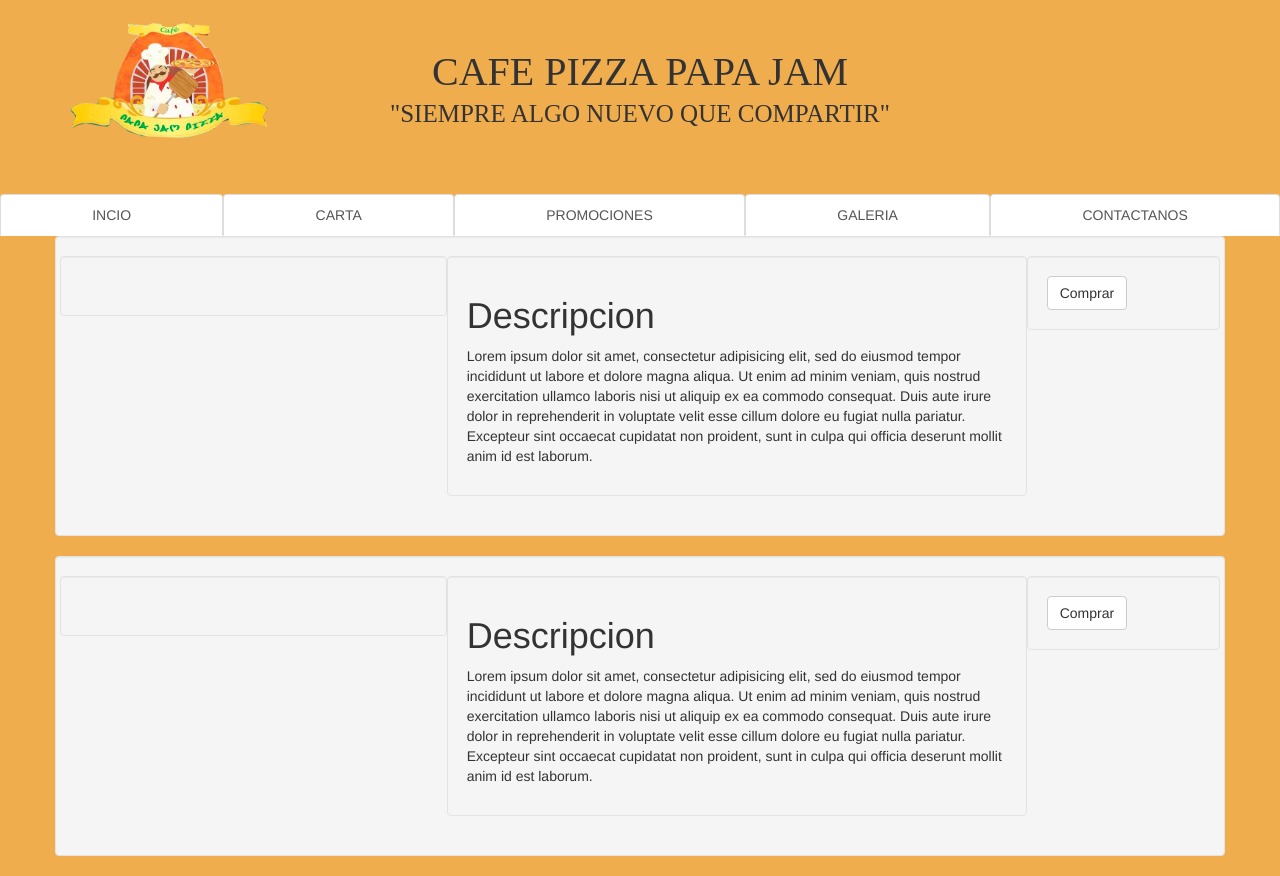
After one commit to GessellPerez/papa-jam, a PHP site: page /Tiposdepizza.php in a window 1280 px wide. The commit adds this page. Run offline with PHP 8.4, Linux system fonts and the light colour scheme; some libraries are stand-ins or nearby versions.

Commit message:
Revert "Revert "avances""
This reverts commit 55d5c5d5b83c88b8649b7793454f44ab2e860b5d.

```diff
--- /dev/null
+++ b/Tiposdepizza.php
@@ -0,0 +1,82 @@
+<!DOCTYPE html>
+<html>
+<head>
+	<title>Papajam</title>
+	<link href="css/bootstrap.min.css" rel="stylesheet">
+    <link href="css/style.css" rel="stylesheet">
+    <link href="css/jquery-ui.css" rel="stylesheet">
+</head>
+<body>
+ <body>
+    <header>
+     <div class="container">
+       <div class="row">
+          <div class="col-sm-3">
+            <img src="img/logo.png" class="img-rounded img-responsive" />
+          	</div>
+           	<div class="col-sm-6 titu">
+                <h3>CAFE PIZZA PAPA JAM</h3>
+                <h4>"SIEMPRE ALGO NUEVO QUE COMPARTIR"</h4>
+         	</div>
+       		</div>
+    	 </div>
+  	</header>
+    <nav class="Menu">
+      <ul class="nav nav-tabs nav-justified" role="tablist">
+        <li role="presentacion" class="active"><a href="index.php">INCIO</a></li>
+        <li role="presentacion" class="active"><a href="Tiposdepizza.php">CARTA</a></li>
+        <li role="presentacion" class="active"><a href="#">PROMOCIONES</a></li>
+        <li role="presentacion" class="active"><a href="#">GALERIA</a></li>
+        <li role="presentacion" class="active"><a href="#">CONTACTANOS</a></li>
+      </ul>
+    </nav>
+    <section class="sec1">
+     <div class="container well">
+       <div class="row">
+         <div class="col-sm-4 well ">
+              <img class="img-responsive" src="">
+         </div>
+         <div class="col-sm-6 well ">
+              <h1>Descripcion</h1>
+              <p>Lorem ipsum dolor sit amet, consectetur adipisicing elit, sed do eiusmod
+              tempor incididunt ut labore et dolore magna aliqua. Ut enim ad minim veniam,
+              quis nostrud exercitation ullamco laboris nisi ut aliquip ex ea commodo
+              consequat. Duis aute irure dolor in reprehenderit in voluptate velit esse
+              cillum dolore eu fugiat nulla pariatur. Excepteur sint occaecat cupidatat non
+              proident, sunt in culpa qui officia deserunt mollit anim id est laborum.</p>
+         </div>
+         <div class="col-sm-2 well ">
+              <button class="btn btn-default">Comprar</button>
+         </div>
+       </div>
+     </div>
+
+     <div class="container well">
+       <div class="row">
+         <div class="col-sm-4 well ">
+              <img class="img-responsive" src="">
+         </div>
+         <div class="col-sm-6 well ">
+              <h1>Descripcion</h1>
+              <p>Lorem ipsum dolor sit amet, consectetur adipisicing elit, sed do eiusmod
+              tempor incididunt ut labore et dolore magna aliqua. Ut enim ad minim veniam,
+              quis nostrud exercitation ullamco laboris nisi ut aliquip ex ea commodo
+              consequat. Duis aute irure dolor in reprehenderit in voluptate velit esse
+              cillum dolore eu fugiat nulla pariatur. Excepteur sint occaecat cupidatat non
+              proident, sunt in culpa qui officia deserunt mollit anim id est laborum.</p>
+         </div>
+         <div class="col-sm-2 well ">
+              <button class="btn btn-default">Comprar</button>
+         </div>
+       </div>
+     </div>
+
+
+
+
+
+        </div>
+      </div>
+    </section>
+  </body>
+</html>
--- /dev/null
+++ b/css/style.css
@@ -0,0 +1,46 @@
+img{
+	margin-top: 20px;
+	width: 200px;
+	height: 200px;
+}
+header .titu h3{
+	margin-top: 50px;
+	text-align:center;
+	font-family: serif;
+	height: 20px;
+	font-size: 40px;
+
+
+}
+header .titu h4{
+	text-align: center;
+	font-family: serif;
+	margin-top: 30px;
+	font-size: 25px;
+}
+.Menu{
+	margin-top: 50px;
+}
+.form{
+	margin-top: 50px;
+	text-align: center;
+
+}
+nav .MenuInf{
+	margin-top: 80px;
+}
+ h3{
+	text-align: center;
+	font-family: 25px;
+}
+
+body{
+	background: #f0ad4e;
+}
+nav .MenuInf{
+	text-align: center;
+}
+.centrar{
+	text-align: center;
+	margin: auto;
+}
--- /dev/null
+++ b/inc/conexion.php
@@ -0,0 +1,3 @@
+<?php
+	$mysqli=new mysqli("localhost","root","","papa-jam");
+?>
```
Also changed, not shown: inc/susc.php (added, +13 -0 lines), index.php (+81 -3 lines), papa-jam.sql (added, +90 -0 lines), img/logo.png (added).
